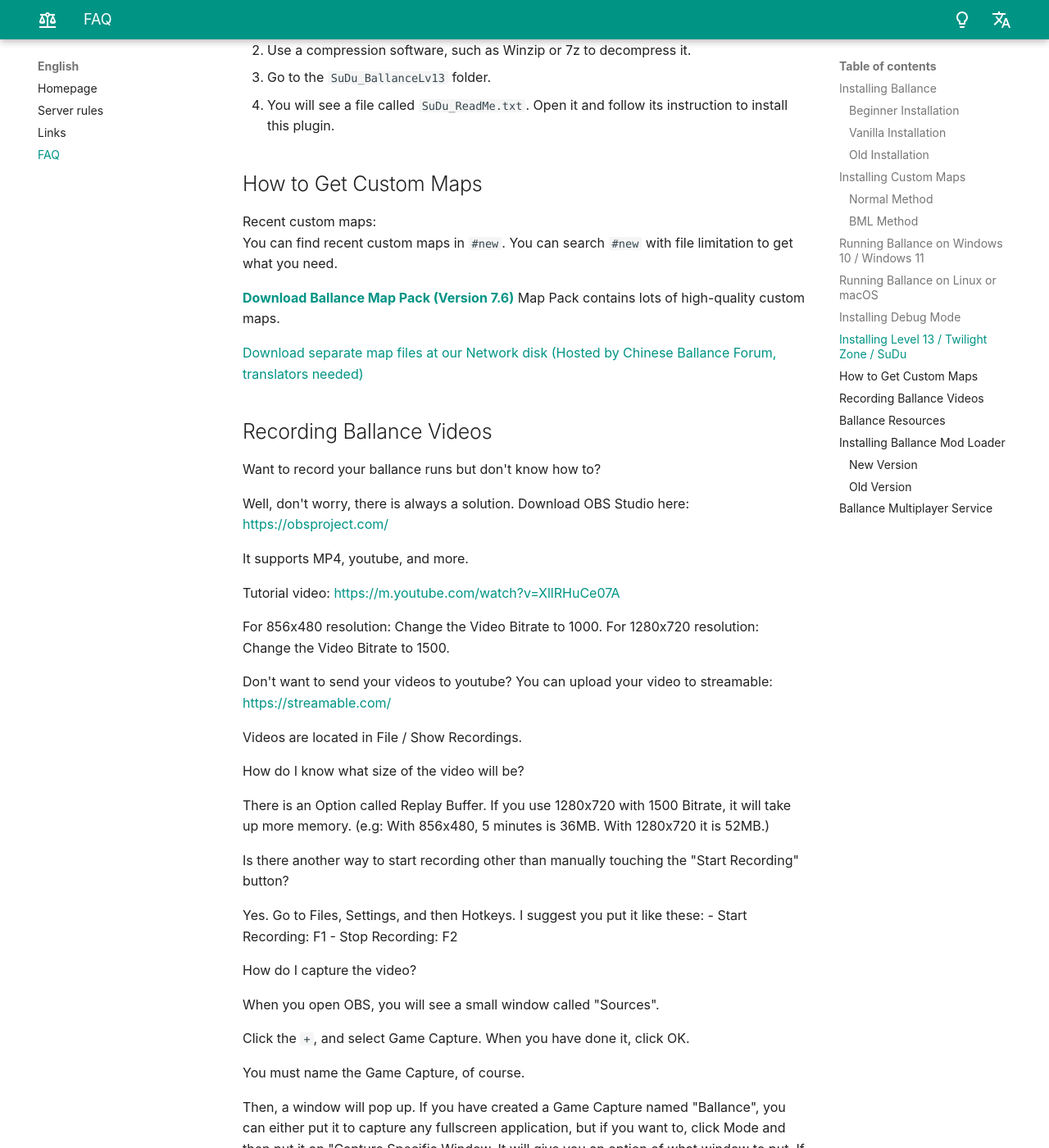
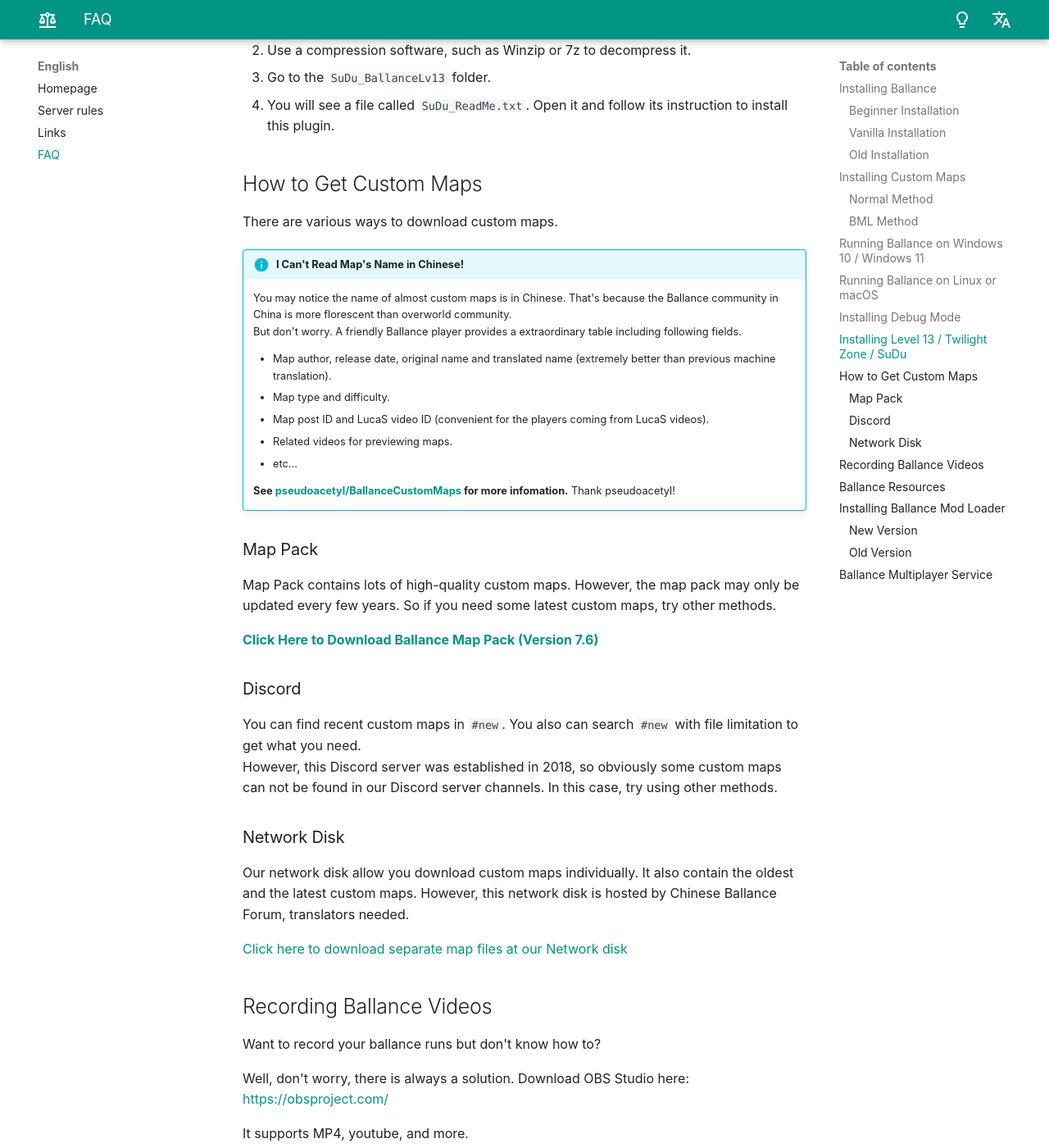
Before and after one commit to yyc12345/ballance-discord-rules, an MkDocs documentation site: the page built from docs/en/faq.md, in a window 1280 px wide and 1400 px high, scrolled down 3895 px. Shown: the whole window at 82% size. Built offline with MkDocs 1.6.1 and Material for MkDocs 9.7.7, drawn with Linux system fonts in a browser that asks for light colours; comment, search, counter and statistics services are not loaded; some of the changed text lies outside the part shown.

Commit message:
update faq and server rules

```diff
--- a/docs/en/faq.md
+++ b/docs/en/faq.md
@@ -115,13 +115,36 @@ If you are using the original CD version of Ballance, this tutorial will introdu
 
 ## <span id="jump-7">How to Get Custom Maps</span>
 
-Recent custom maps:
-You can find recent custom maps in `#new`. You can search `#new` with file limitation to get what you need.
+There are various ways to download custom maps.
 
-__[Download Ballance Map Pack (Version 7.6)](http://www.mediafire.com/folder/vyzo7893i0oln/Ballance_Map_Packs)__
-Map Pack contains lots of high-quality custom maps.
+!!! info "I Can't Read Map's Name in Chinese!"
+    You may notice the name of almost custom maps is in Chinese. That's because the Ballance community in China is more florescent than overworld community.
+    But don't worry. A friendly Ballance player provides a extraordinary table including following fields.
 
-[Download separate map files at our Network disk (Hosted by Chinese Ballance Forum, translators needed)](http://ballancemaps.ys168.com)
+    * Map author, release date, original name and translated name (extremely better than previous machine translation).
+    * Map type and difficulty.
+    * Map post ID and LucaS video ID (convenient for the players coming from LucaS videos).
+    * Related videos for previewing maps.
+    * etc...
+
+    **See [pseudoacetyl/BallanceCustomMaps](https://github.com/pseudoacetyl/BallanceCustomMaps/blob/main/CustomMapList.md) for more infomation.** Thank pseudoacetyl!
+
+### Map Pack
+
+Map Pack contains lots of high-quality custom maps. However, the map pack may only be updated every few years. So if you need some latest custom maps, try other methods.
+
+__[**Click Here to Download Ballance Map Pack (Version 7.6)**](http://www.mediafire.com/folder/vyzo7893i0oln/Ballance_Map_Packs)__
+
+### Discord
+
+You can find recent custom maps in `#new`. You also can search `#new` with file limitation to get what you need.
+However, this Discord server was established in 2018, so obviously some custom maps can not be found in our Discord server channels. In this case, try using other methods.
+
+### Network Disk
+
+Our network disk allow you download custom maps individually. It also contain the oldest and the latest custom maps. However, this network disk is hosted by Chinese Ballance Forum, translators needed.
+
+[Click here to download separate map files at our Network disk](http://ballancemaps.ys168.com)
 
 ## <span id="jump-8">Recording Ballance Videos</span>
 
@@ -166,7 +189,7 @@ Want the audio to be recorded? Try setting it on one of the speaker options.
 
 ## <span id="jump-9">Ballance Resources</span>
 
-_[Click to go to our official network disk](https://mega.nz/#F!CV5SyapR!LbduTW51xmkDO4EDxMfH9w)_
+__[**Click to go to our official network disk**](https://mega.nz/#F!CV5SyapR!LbduTW51xmkDO4EDxMfH9w)__
 
 Resources included:
 
```
Also changed, not shown: other parts of docs/en/faq.md (+1 -1 lines), docs/en/srv_rules.md (+5 -3 lines).
